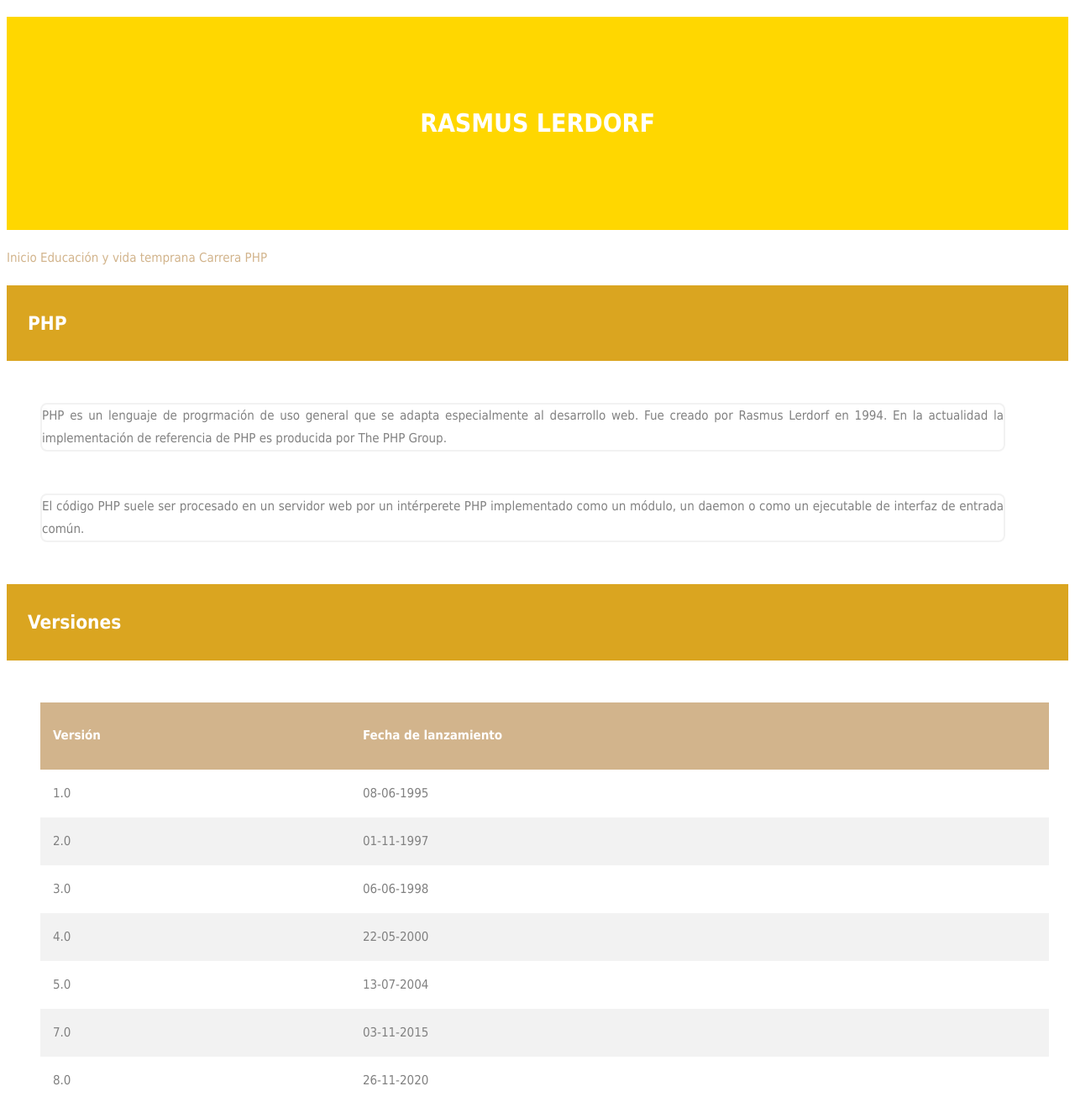
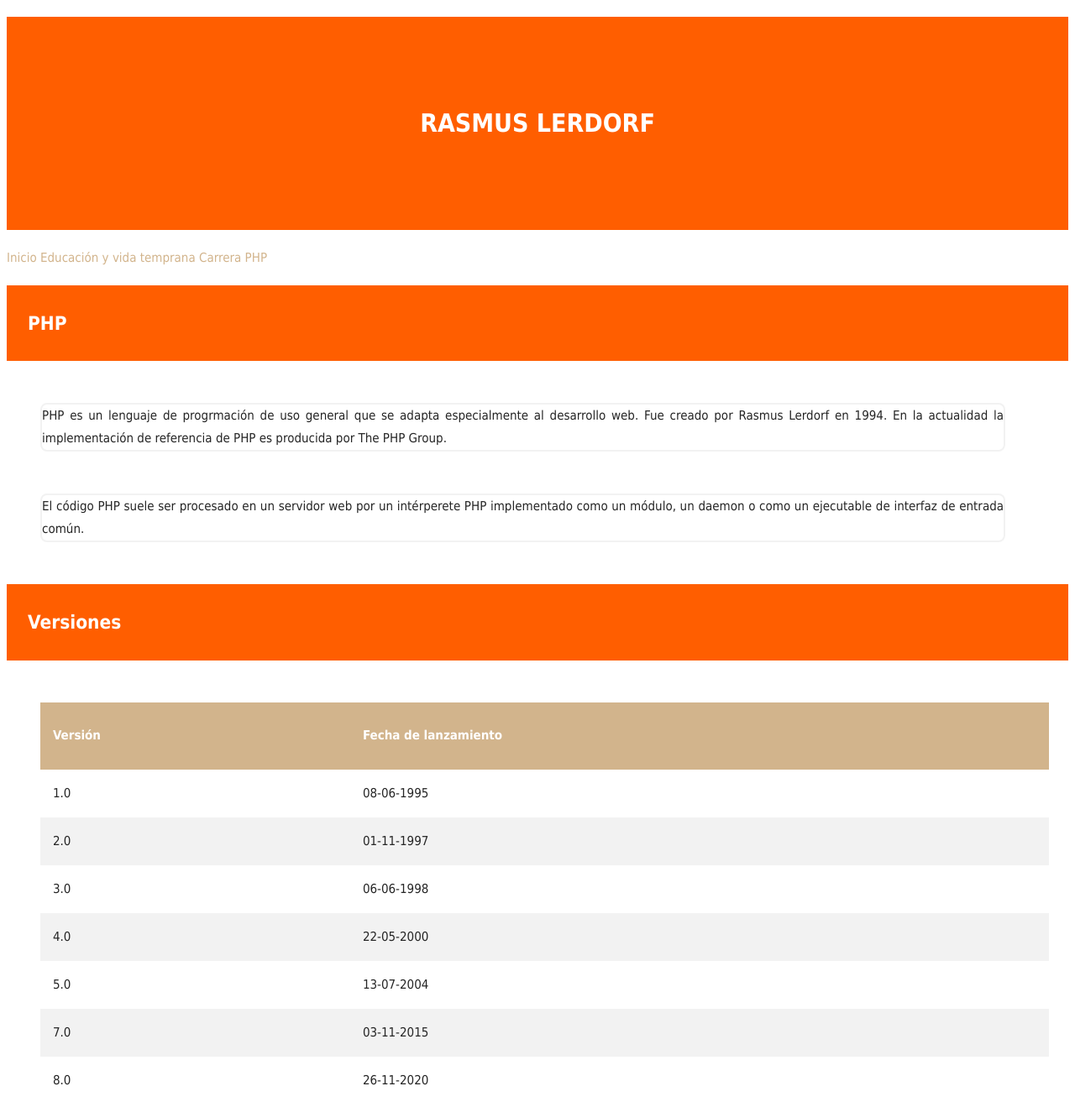
Before and after one commit to UO263799/practica1-SEW-2021, a plain HTML site: page php.html in a window 1280 px wide. Shown: the top 1319 px of the page at 84% size. Drawn offline with Linux system fonts and the light colour scheme.

Commit message:
Add files via upload

```diff
--- a/estilo.css
+++ b/estilo.css
@@ -1,12 +1,12 @@
 body {
     font: 400 15px Tahoma, sans-serif; /*Familia sans-serif*/
     line-height: 1.8;
-    color: #818181;
+    color: #252525;
     background-color: #fff;
 }
 /*especificidad=1*/
 h1 {
-    background-color:#FFD700;
+    background-color:#ff5e00;
     color: #fff;
     text-transform: uppercase;
     padding: 100px 25px;
@@ -16,7 +16,7 @@ h1 {
 
 /*especificidad=1*/
 h2{
-    background-color: #DAA520;
+    background-color: #ff5e00;
     color:#fff;
     text-transform: capitalize;
     padding: 25px 25px;
@@ -36,7 +36,7 @@ p{
 ul{
     border-left: 5px solid tan;
     background-color: #f2f2f2;
-    color: #818181;
+    color: #252525;
     list-style-type: none;
     padding: 10px 20px;
     margin-top: 50px;
@@ -71,7 +71,7 @@ td{
 /*especificidad=12*/
 tr:nth-child(even) {
     background-color:#f2f2f2;
-    color: #818181;
+    color: #252525;
 }
 
 /* unvisited link */
@@ -111,11 +111,13 @@ span{
     cursor: pointer;
 }
 
+/*especificidad=1*/
 img{
     width: 10cm;
     height: 7cm;
 }
 
+/*especificidad=1*/
 video{
     width: 10cm;
     height: 7cm;
```
